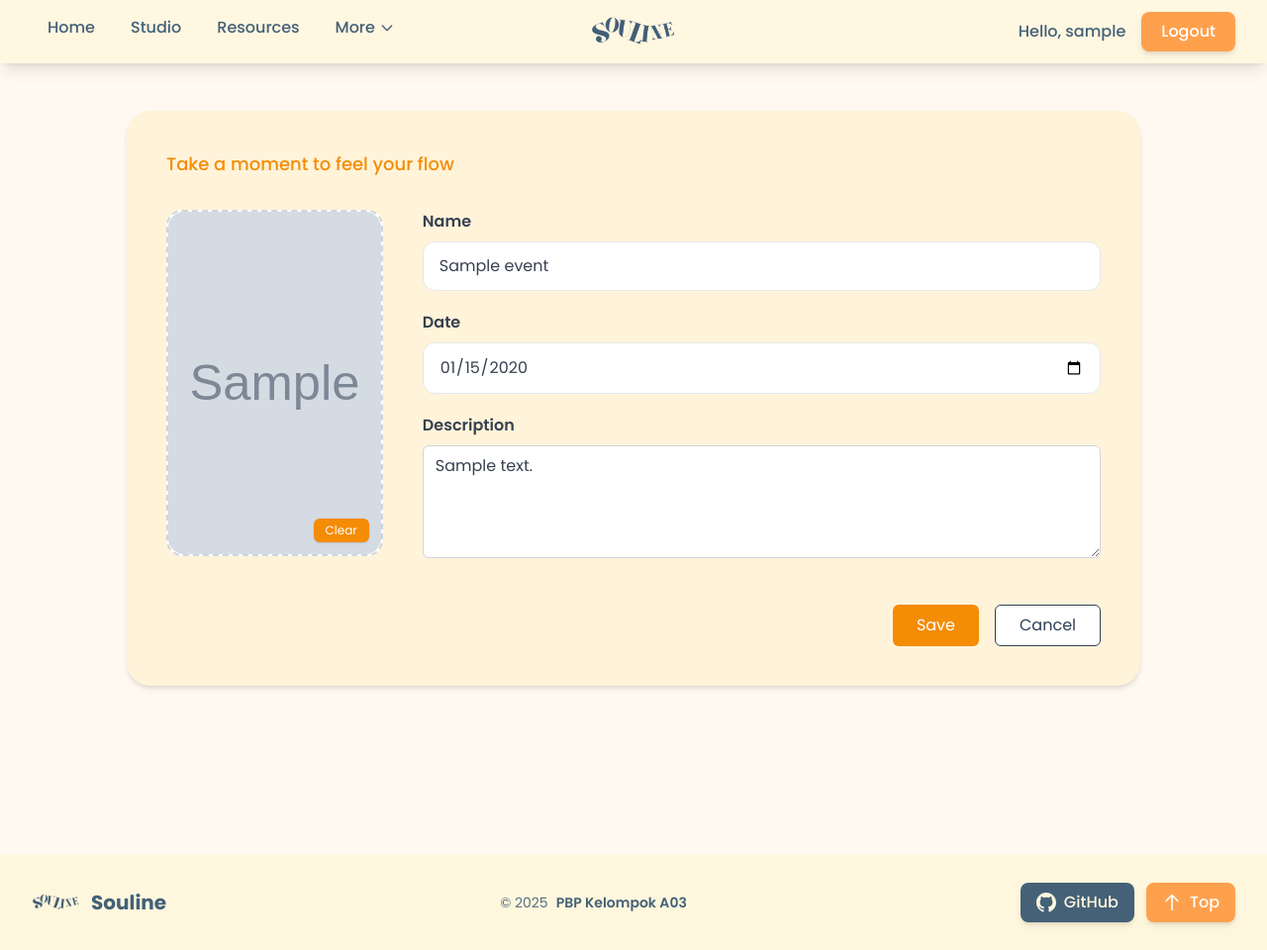
After one commit to pbp-kelompok-a3/souline, a Django app: page /events/edit/1/ in a window 1280 px wide. The commit adds this page. Shown: the whole page at 99% size. Run offline with Django 5.2, Linux system fonts and the light colour scheme; a user stored in the database is signed in; tables that the repository leaves empty hold one stand-in row (values such as "Sample post"); grey boxes marked "Sample" are stand-in pictures; some libraries are stand-ins or nearby versions.

Commit message:
finalisasi

```diff
--- /dev/null
+++ b/events/templates/events/edit_event.html
@@ -0,0 +1,121 @@
+{% extends 'base.html' %}
+{% load static %}
+{% block content %}
+{% include "header.html" %}
+
+<div class="bg-[#FFF9F1] min-h-screen py-12 px-6">
+  <div class="max-w-5xl mx-auto bg-[#FFF3D9] p-10 rounded-3xl shadow-md">
+    <p class="text-[#F48C06] text-lg mb-8 font-medium">Take a moment to feel your flow</p>
+
+    <!-- FORM -->
+    <form id="eventForm" method="POST" enctype="multipart/form-data" class="flex flex-col md:flex-row gap-10">
+      {% csrf_token %}
+
+      <!-- Upload Poster -->
+      <div class="flex flex-col items-center justify-center w-[300px] h-[350px] border-2 border-dashed border-gray-300 rounded-2xl hover:border-[#F48C06] transition relative bg-white">
+        {% if form.instance.poster %}
+          <img id="posterPreview" src="{{ form.instance.poster.url }}" alt="{{ form.instance.name }}"
+               class="absolute inset-0 w-full h-full object-cover rounded-2xl">
+          <button type="button"
+                  onclick="clearPoster()"
+                  class="absolute bottom-3 right-3 bg-[#F48C06] text-white px-3 py-1 rounded-md text-xs shadow hover:bg-[#d97706] transition">
+            Clear
+          </button>
+        {% else %}
+          <div id="posterPreview" class="flex flex-col items-center justify-center h-full">
+            <span class="text-3xl text-gray-400">+</span>
+            <span class="text-gray-400 mt-2">Upload Poster</span>
+          </div>
+        {% endif %}
+
+        <input type="file" name="poster" id="id_poster" accept="image/*" class="hidden" onchange="previewPoster(event)">
+        <label for="id_poster" class="absolute inset-0 cursor-pointer"></label>
+      </div>
+
+      <!-- Event Info -->
+      <div class="flex flex-col justify-start w-full space-y-5">
+        <div>
+          <label class="block text-gray-700 font-semibold mb-1">Name</label>
+          {{ form.name }}
+        </div>
+        <div>
+          <label class="block text-gray-700 font-semibold mb-1">Date</label>
+          {{ form.date }}
+        </div>
+        <div>
+          <label class="block text-gray-700 font-semibold mb-1">Description</label>
+          {{ form.description }}
+        </div>
+      </div>
+    </form>
+
+    <!-- Buttons -->
+    <div class="flex justify-end mt-10 space-x-4">
+      <!-- SAVE -->
+      <button type="submit" form="eventForm"
+        class="bg-[#F48C06] text-white px-6 py-2 rounded-md hover:bg-[#d97706] transition">
+        Save
+      </button>
+
+      <!-- CANCEL -->
+      <a href="{% url 'events:event_list' %}"
+        class="bg-white text-[#2E4057] border border-[#2E4057] px-6 py-2 rounded-md hover:bg-[#2E4057] hover:text-white transition">
+        Cancel
+      </a>
+    </div>
+  </div>
+</div>
+
+<script>
+function previewPoster(event) {
+  const input = event.target;
+  const preview = document.getElementById('posterPreview');
+  if (input.files && input.files[0]) {
+    const reader = new FileReader();
+    reader.onload = e => {
+      preview.innerHTML = '';
+      const img = document.createElement('img');
+      img.src = e.target.result;
+      img.classList.add('absolute', 'inset-0', 'w-full', 'h-full', 'object-cover', 'rounded-2xl');
+      preview.appendChild(img);
+    };
+    reader.readAsDataURL(input.files[0]);
+  }
+}
+
+function clearPoster() {
+  const preview = document.getElementById('posterPreview');
+  const input = document.getElementById('id_poster');
+  input.value = '';
+  preview.innerHTML = `
+    <div class="flex flex-col items-center justify-center h-full">
+      <span class="text-3xl text-gray-400">+</span>
+      <span class="text-gray-400 mt-2">Upload Poster</span>
+    </div>`;
+}
+</script>
+
+<style>
+  input[type="text"],
+  input[type="date"],
+  textarea {
+    width: 100%;
+    border-radius: 0.75rem;
+    border: 1px solid #e5e7eb;
+    padding: 0.75rem 1rem;
+    background-color: #fff;
+    font-size: 1rem;
+    color: #374151;
+    outline: none;
+  }
+
+  input[type="text"]:focus,
+  input[type="date"]:focus,
+  textarea:focus {
+    border-color: #f48c06;
+    box-shadow: 0 0 0 2px rgba(244, 140, 6, 0.25);
+  }
+</style>
+
+{% include "footer.html" %}
+{% endblock %}
```
Also changed, not shown: events/templates/events/edit_events.html (deleted, +0 -15 lines), events/templates/events/show_events.html (+5 -3 lines).
